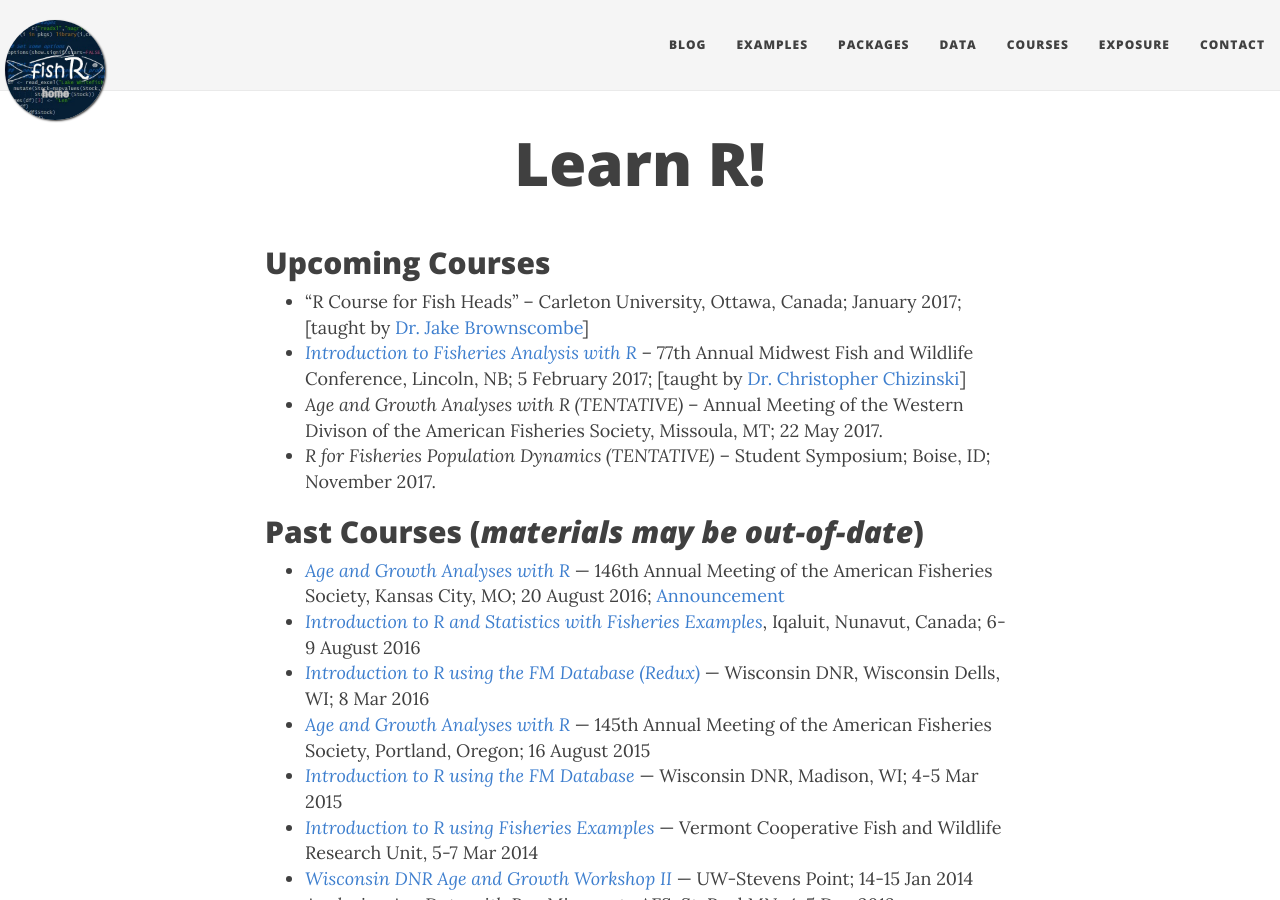
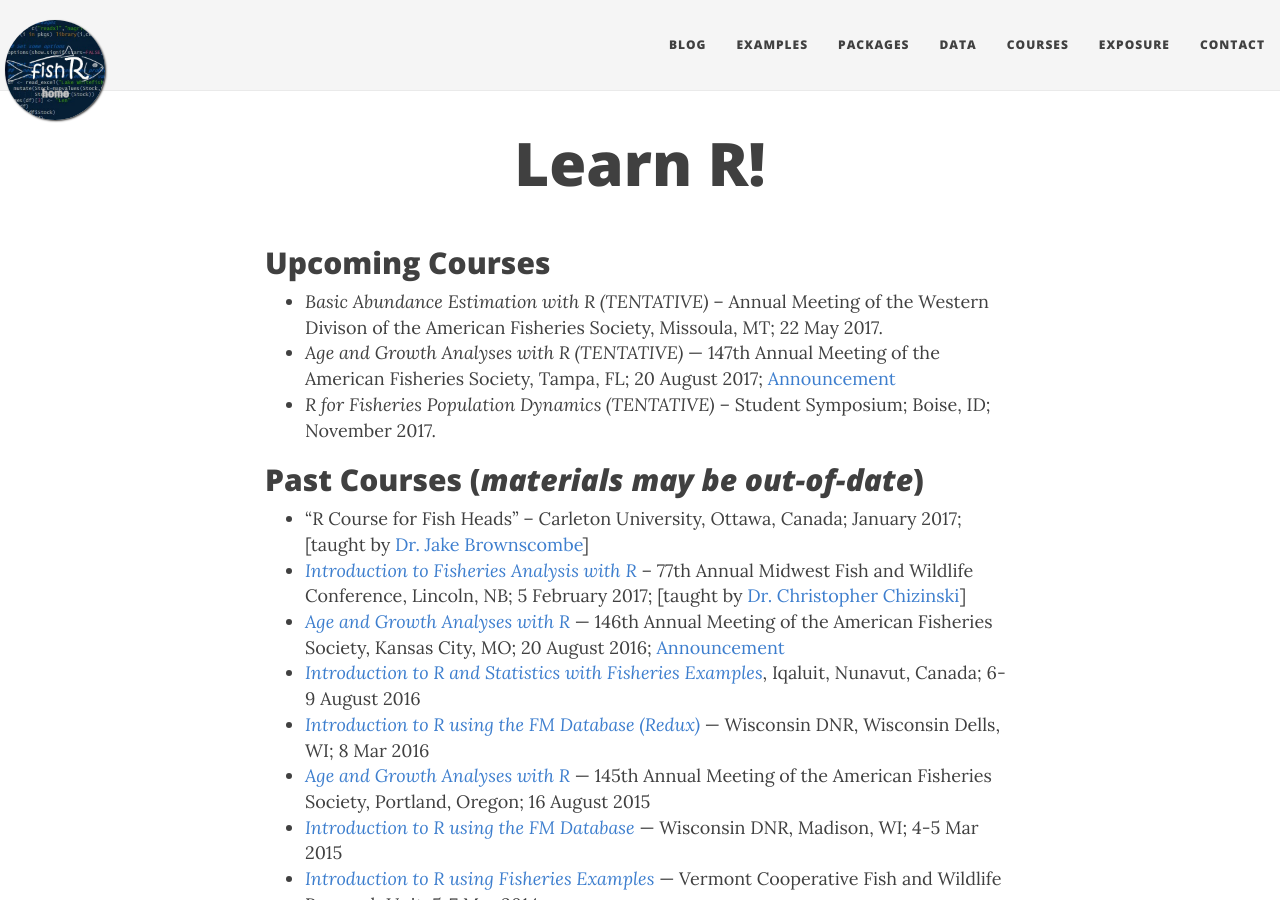
Before and after one commit to droglenc/fishR, a Jekyll site: the page built from courses.md, in a window 1280 px wide and 900 px high. Built offline with Jekyll 4.4.1, drawn with Linux system fonts in a browser that asks for light colours; nearby versions of some CDN libraries.

Commit message:
Updated courses

```diff
--- a/courses.md
+++ b/courses.md
@@ -4,12 +4,13 @@ title: Learn R!
 ---
 
 ## Upcoming Courses
-* "R Course for Fish Heads" -- Carleton University, Ottawa, Canada; January 2017; [taught by [Dr. Jake Brownscombe](http://www.fecpl.ca/people/jake-brownscombe/)]
-* [*Introduction to Fisheries Analysis with R*](https://midwestfishwildlifeconferen2017.sched.org/event/8l1o/workshop-introduction-to-fisheries-data-analysis-with-r) -- 77th Annual Midwest Fish and Wildlife Conference, Lincoln, NB; 5 February 2017; [taught by [Dr. Christopher Chizinski](http://snr.unl.edu/aboutus/who/people/faculty-member.asp?pid=1394)]
-* *Age and Growth Analyses with R (TENTATIVE)* -- Annual Meeting of the Western Divison of the American Fisheries Society, Missoula, MT; 22 May 2017.
+* *Basic Abundance Estimation with R (TENTATIVE)* -- Annual Meeting of the Western Divison of the American Fisheries Society, Missoula, MT; 22 May 2017.
+* *Age and Growth Analyses with R (TENTATIVE)* — 147th Annual Meeting of the American Fisheries Society, Tampa, FL; 20 August 2017; [Announcement](http://2016.fisheries.org/continuing-education-workshops/)
 * *R for Fisheries Population Dynamics (TENTATIVE)* -- Student Symposium; Boise, ID; November 2017.
 
 ## Past Courses (*materials may be out-of-date*)
+* "R Course for Fish Heads" -- Carleton University, Ottawa, Canada; January 2017; [taught by [Dr. Jake Brownscombe](http://www.fecpl.ca/people/jake-brownscombe/)]
+* [*Introduction to Fisheries Analysis with R*](https://midwestfishwildlifeconferen2017.sched.org/event/8l1o/workshop-introduction-to-fisheries-data-analysis-with-r) -- 77th Annual Midwest Fish and Wildlife Conference, Lincoln, NB; 5 February 2017; [taught by [Dr. Christopher Chizinski](http://snr.unl.edu/aboutus/who/people/faculty-member.asp?pid=1394)]
 * [*Age and Growth Analyses with R*](http://derekogle.com/RCourseKC2016/) — 146th Annual Meeting of the American Fisheries Society, Kansas City, MO; 20 August 2016; [Announcement](http://2016.fisheries.org/continuing-education-workshops/)
 * [*Introduction to R and Statistics with Fisheries Examples*](http://derekogle.com/RcourseNunavut2016/), Iqaluit, Nunavut, Canada; 6-9 August 2016
 * [*Introduction to R using the FM Database (Redux)*](http://derekogle.com/RcourseWiDNR2016/) — Wisconsin DNR, Wisconsin Dells, WI; 8 Mar 2016
```
